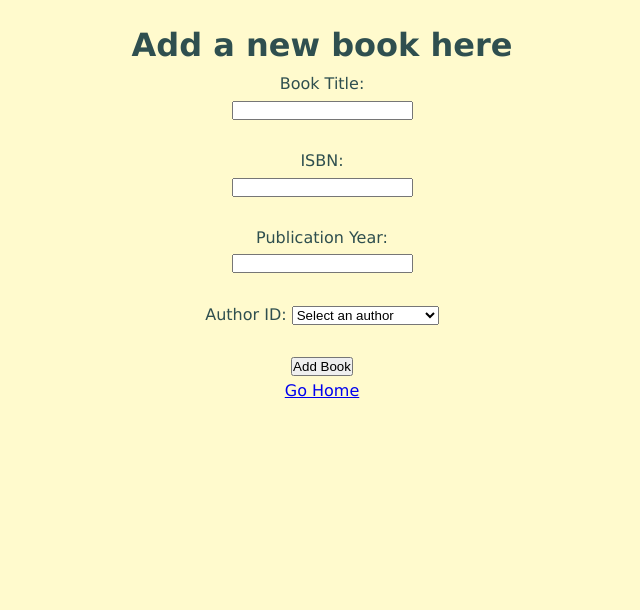
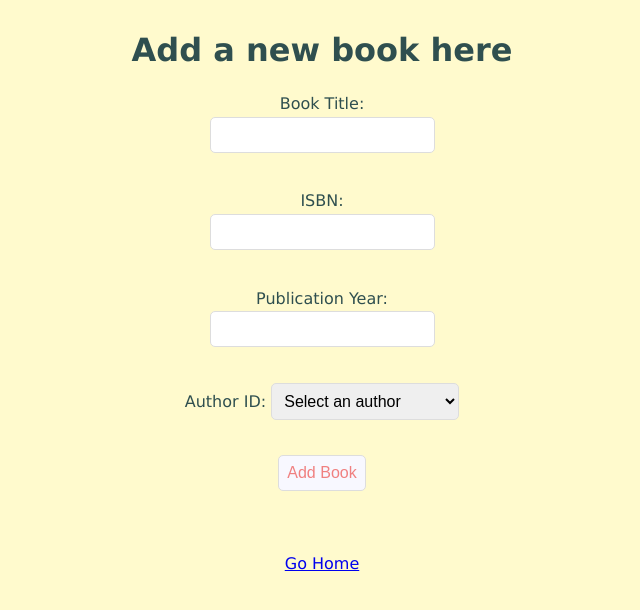
Before and after one commit to elis-elis/Book-Alchemy, a Flask app: page /add_book in a window 1280 px wide. Shown: the top 610 px of the page, without its empty margins (318-958 px from the left). Run offline with Flask 3, Linux system fonts and the light colour scheme.

Commit message:
add new app route for deleting book by id, add delete button in home_page.html, styling changes

```diff
--- a/app.py
+++ b/app.py
@@ -24,6 +24,7 @@ db.init_app(app)
 
 @app.route('/add_author', methods=['GET', 'POST'])
 def add_author():
+    """Handles the addition of a new author."""
     if request.method == 'POST':
         # Get data from the form
         author_name = request.form.get('author_name')
@@ -54,6 +55,7 @@ def add_author():
 
 @app.route('/add_book', methods=['GET', 'POST'])
 def add_book():
+    """Handles the addition of a new book."""
     if request.method == 'POST':
         # Retrieve data from form
         title = request.form.get('title')
@@ -80,6 +82,7 @@ def add_book():
 
 @app.route('/')
 def home_page():
+    """Displays the homepage with a list of books."""
     # Get sorting parameter from the request
     sort_by = request.args.get('sort_by', 'title')  # Default to 'title'
     search_query = request.args.get('search_query')
@@ -129,6 +132,7 @@ def home_page():
 
 
 def get_cover_image(isbn):
+    """Fetches the cover image URL for a given ISBN."""
     # Use the Open Library Covers API to get the cover image URL
     cover_url = f"http://covers.openlibrary.org/b/isbn/{isbn}-M.jpg"
 
@@ -142,5 +146,36 @@ def get_cover_image(isbn):
         return '/static/images/placeholder.jpg'  # Placeholder image in case cover is not available
 
 
+@app.route('/book/<int:book_id>/delete', methods=['POST'])
+def delete_book_by_id(book_id):
+    """Deletes a book and its author if the author has no other books."""
+    book = Book.query.get_or_404(book_id)
+    # If the book not found - automatically show a "404 Not Found"
+
+    author_id = book.author_id
+    # This is useful for checking if the author has other books later
+
+    try:
+        db.session.delete(book)
+        db.session.commit()
+
+        # search for any other books written by the same author, returns a list of books
+        other_books = Book.query.filter_by(author_id=author_id).all()
+        if not other_books:
+            author = Author.query.get(author_id)
+            if author:
+                db.session.delete(author)
+                db.session.commit()
+
+        flash('Book deleted successfully! 🔫', 'success')
+
+    except Exception as error_info:
+        # If an error occurs, this undoes any changes made during the operation
+        db.session.rollback()
+        flash(f'Error deleting book: {str(error_info)}', 'danger')
+
+    return redirect(url_for('home_page'))
+
+
 if __name__ == '__main__':
     app.run(debug=True)
--- a/static/styles.css
+++ b/static/styles.css
@@ -11,11 +11,47 @@
 /* Title */
 body h1, h2 {
     text-align: center;
+    margin-bottom: 10px;
+    padding: 5px;
 }
 
-/* Navigation links */
-nav {
+/* Navigation */
+.navigation {
     text-align: center;
+    display:flex;
+    align-items: center;
+    justify-content: space-between;
+    gap: 10px;
+    height: 50px;
+    margin: 10px;
+    padding: 10px;
+}
+
+/* Sort by title, author, year */
+.sort-by {
+    float: right; /* Make it float to the right */
+    margin-right: 20px; /* Add some space from the right edge */
+    margin-top: 10px; /* Add some space from the top */
+    padding: 10px; /* Add padding for better appearance */
+    border-radius: 5px;
+    background-color: #a7a3a3;
+    box-shadow: 0 2px 4px rgba(0, 0, 0, 0.1);
+    color: ghostwhite;
+}
+
+#sort-by {
+    color: darkslategray;
+}
+
+/* Style for radio buttons */
+.sort-by input[type="radio"] {
+    accent-color: lightcoral; /* Changes the color of the radio button */
+    margin-right: 5px; /* Adds some space between the radio button and the label */
+}
+
+.sort-by:hover {
+    box-shadow: 0 2px 5px lightcoral;
+    cursor: pointer;
 }
 
 /* Set up the body with a neutral background and text color */
@@ -37,7 +73,7 @@ body {
 
 /* Style each book item */
 .book-item {
-    background-color: lightcoral;
+    background-color: #a9a5a5;
     border-radius: 5px; /* Rounded corners */
     box-shadow: 0 2px 5px rgba(0, 0, 0, 0.1); /* Subtle shadow for depth */
     overflow: hidden; /* Ensure content stays within rounded corners */
@@ -70,18 +106,51 @@ body {
 
 /* Optional: add a hover effect to each book item */
 .book-item:hover {
-    background-color: #a9a5a5;
+    background-color: lightcoral;
     box-shadow: 2 4px 10px rgba(0, 0, 0, 0.15); /* Slightly larger shadow */
     transform: scale(1.02); /* Slight zoom effect on hover */
     transition: all 0.3s ease; /* Smooth transition for hover effects */
-    color: lightcoral;
 }
 
-/* ADD_BOOK & ADD_AUTHOR */
+/* Style for all buttons */
+button, input[type="submit"] {
+    font-size: 1em;
+    padding: 8px 15px;
+    border-radius: 5px;
+    background-color: ghostwhite;
+    color: lightcoral;
+    border: none;
+    cursor: pointer;
+    transition: background-color 0.3s ease; /* Smooth transition effect on hover */
+}
+
+/* Hover effect for buttons */
+button:hover, input[type="submit"]:hover {
+    background-color: darkgray;
+    color: ghostwhite;
+}
+
+/* Style for input fields and search bars */
+input[type="text"],
+input[type="date"],
+select,
+input[type="submit"] {
+    font-size: 1em; /* Slightly larger font size */
+    padding: 8px; /* Increase padding for a larger input field */
+    border-radius: 5px; /* Rounded corners */
+    border: 1px solid #ddd; /* Subtle border */
+    margin-bottom: 10px; /* Space below each input */
+    width: 100px /* Full width for inputs */
+    box-sizing: border-box; /* Include padding and border in width calculation */
+}
+
+
+/* ADD_BOOK & ADD_AUTHOR Pages */
 form {
     text-align: center;
 }
 
 .go-home {
     text-align: center;
+    margin-top: 50px;
 }
```
Also changed, not shown: templates/home_page.html (+17 -6 lines), data/library.sqlite.
